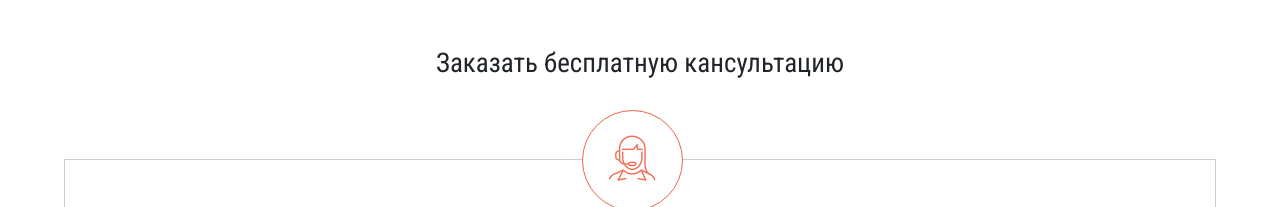
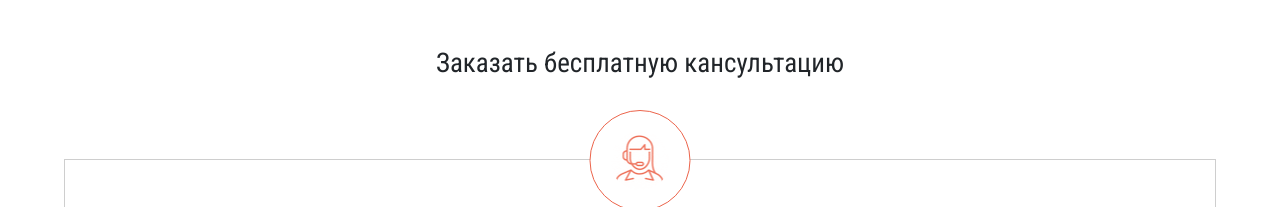
Before and after one commit to KataRru/Glopt, a website: page index.html in a window 1280 px wide. Shown: the part 3213-3420 px from the top of the page. Drawn offline with nearby package versions, Linux system fonts and the light colour scheme; files that its build step writes are made by us from their sources.

Commit message:
Update _order.scss

```diff
--- a/app/scss/blocks/_order.scss
+++ b/app/scss/blocks/_order.scss
@@ -8,9 +8,9 @@
     }
     &__img {
         position: absolute;
+        right: 50%;
+        transform: translateX(50%);
         top:  63px;
-        width: 96.7%;
-        text-align: center;
         img {
             padding: 19px 20px;
             border-radius: 50%;
```
